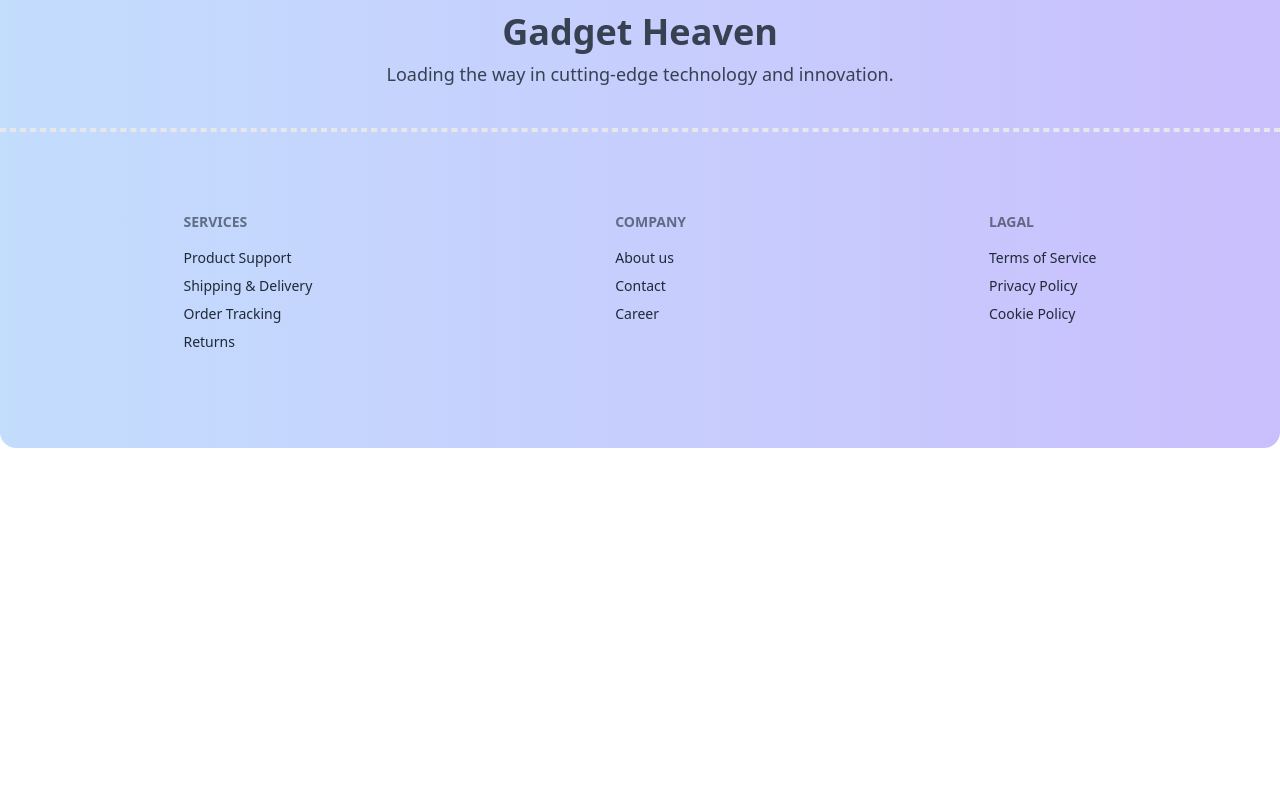
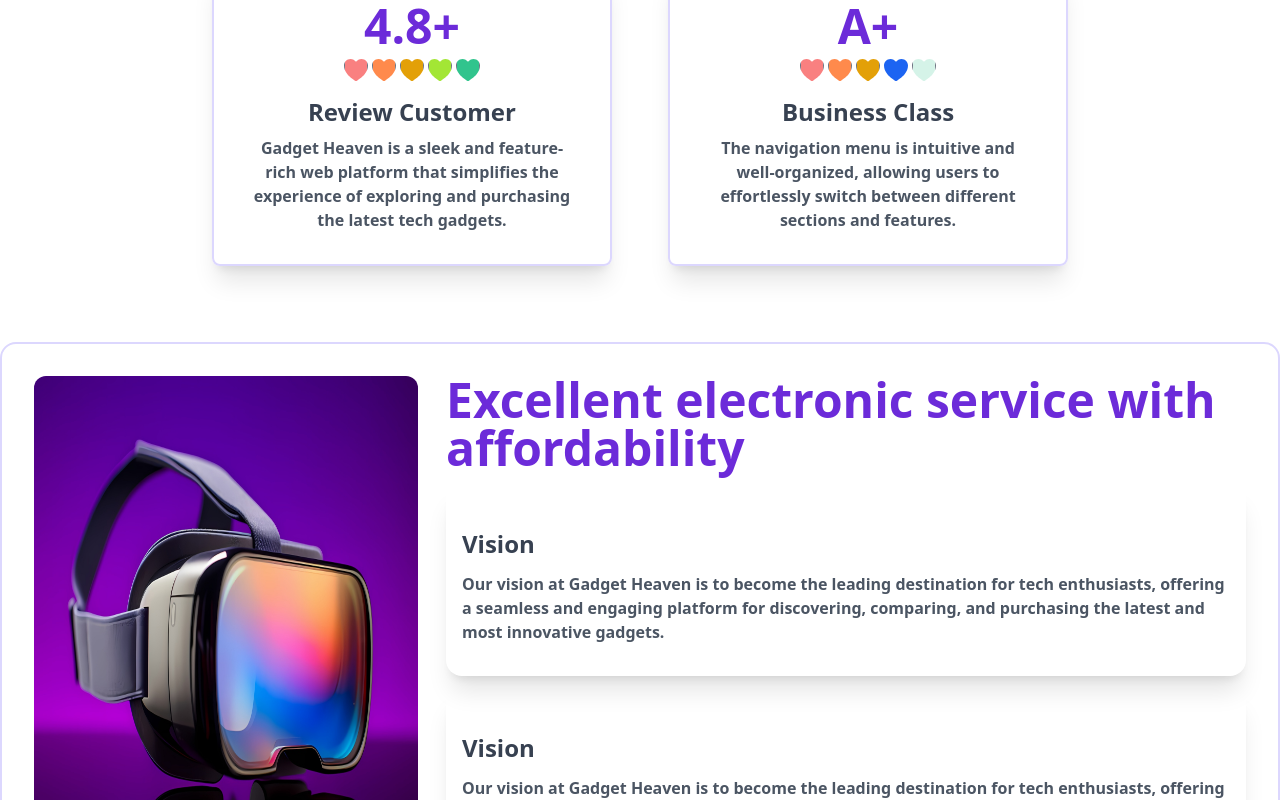
Before and after one commit to Jubayerhusain/Gadget-Haven-t, a React (Vite) app: page /aboutUs in a window 1280 px wide. Shown: the part 800-1600 px from the top of the page. Before the commit the page ends 1248 px from the top, so only its background shows below. Built offline with nearby package versions, Linux system fonts and the light colour scheme.

Commit message:
review section done

```diff
--- a/src/components/AboutUs/AboutUs.jsx
+++ b/src/components/AboutUs/AboutUs.jsx
@@ -1,3 +1,4 @@
+import bannerIMage from "./../../assets/banner.jpg";
 function AboutUs() {
   return (
     <div>
@@ -11,7 +12,9 @@ function AboutUs() {
         <div className="hero-overlay bg-opacity-60 rounded-2xl"></div>
         <div className="hero-content text-neutral-content text-center">
           <div className="">
-            <h1 className="mb-5 text-5xl font-bold text-purple-200">Who we are ??</h1>
+            <h1 className="mb-5 text-5xl font-bold text-purple-200">
+              Who we are ??
+            </h1>
             <p className="text-5xl font-bol mb-5">
               Gives you quality services at the best prices.
             </p>
@@ -20,7 +23,126 @@ function AboutUs() {
               class suscipit dictumst est praesent letius integer fusce
               convallis si. Conubia integer senectus duis blandit lectus nec.
             </p>
-            <button className="btn bg-purple-600 text-gray-100 font-semibold hover:bg-purple-700">Send Massage</button>
+            <button className="btn bg-purple-600 text-gray-100 font-semibold hover:bg-purple-700">
+              Send Massage
+            </button>
+          </div>
+        </div>
+      </div>
+
+      <div>
+        {/* review section  */}
+        <div className="flex items-center justify-center space-x-14">
+          <div className="border-2 border-purple-200 shadow-xl rounded-lg p-8 text-center w-[400px] my-5 space-y-2">
+            <h1 className="text-5xl font-bold text-purple-700">4.8+</h1>
+            <div className="rating gap-1">
+              <input
+                type="radio"
+                name="rating-3"
+                className="mask mask-heart bg-red-400"
+              />
+              <input
+                type="radio"
+                name="rating-3"
+                className="mask mask-heart bg-orange-400"
+              />
+              <input
+                type="radio"
+                name="rating-3"
+                className="mask mask-heart bg-yellow-400"
+              />
+              <input
+                type="radio"
+                name="rating-3"
+                className="mask mask-heart bg-lime-400"
+                defaultChecked
+              />
+              <input
+                type="radio"
+                name="rating-3"
+                className="mask mask-heart bg-green-400"
+              />
+            </div>
+            <h2 className="text-2xl font-bold text-gray-700">
+              Review Customer
+            </h2>
+            <p className="text-md text-gray-600 font-semibold">
+              Gadget Heaven is a sleek and feature-rich web platform that
+              simplifies the experience of exploring and purchasing the latest
+              tech gadgets.{" "}
+            </p>
+          </div>
+          <div className="border-2 border-purple-200 shadow-xl rounded-lg p-8 text-center w-[400px] my-5 space-y-2">
+            <h1 className="text-5xl font-bold text-purple-700">A+</h1>
+            <div className="rating gap-1">
+              <input
+                type="radio"
+                name="rating-3"
+                className="mask mask-heart bg-red-400"
+              />
+              <input
+                type="radio"
+                name="rating-3"
+                className="mask mask-heart bg-orange-400"
+              />
+              <input
+                type="radio"
+                name="rating-3"
+                className="mask mask-heart bg-yellow-400"
+              />
+              <input
+                type="radio"
+                name="rating-3"
+                className="mask mask-heart bg-lime-400"
+                defaultChecked
+              />
+              <input
+                type="radio"
+                name="rating-3"
+                className="mask mask-heart bg-green-400"
+              />
+            </div>
+            <h2 className="text-2xl font-bold text-gray-700">Business Class</h2>
+            <p className="text-md text-gray-600 font-semibold">
+              The navigation menu is intuitive and well-organized, allowing
+              users to effortlessly switch between different sections and
+              features.{" "}
+            </p>
+          </div>
+        </div>
+      </div>
+      <div>
+        {/* Our Vison And Misson  */}
+        <div className="border-2 border-purple-200 p-8 rounded-2xl my-14 flex space-x-7 shadow-xl">
+          <div>
+            <img
+              className="w-[800px] h-[500px] rounded-xl"
+              src={bannerIMage}
+              alt=""
+            />
+          </div>
+          <div className="space-y-3">
+            <h1 className="text-5xl font-bold text-purple-700">
+              Excellent electronic service with affordability
+            </h1>
+            <div className="shadow-xl rounded-2xl px-4 py-8 w-[800px]">
+              <h1  className="text-2xl font-bold text-gray-700 py-3">Vision</h1>
+              <h1 className="text-md text-gray-600 font-semibold">
+                Our vision at Gadget Heaven is to become the leading destination
+                for tech enthusiasts, offering a seamless and engaging platform
+                for discovering, comparing, and purchasing the latest and most
+                innovative gadgets.{" "}
+              </h1>
+            </div>
+            <div className="shadow-xl rounded-2xl px-4 py-8 w-[800px]">
+              <h1  className="text-2xl font-bold text-gray-700 py-3">Vision</h1>
+              <h1 className="text-md text-gray-600 font-semibold">
+                Our vision at Gadget Heaven is to become the leading destination
+                for tech enthusiasts, offering a seamless and engaging platform
+                for discovering, comparing, and purchasing the latest and most
+                innovative gadgets.{" "}
+              </h1>
+            </div>
           </div>
         </div>
       </div>
```
